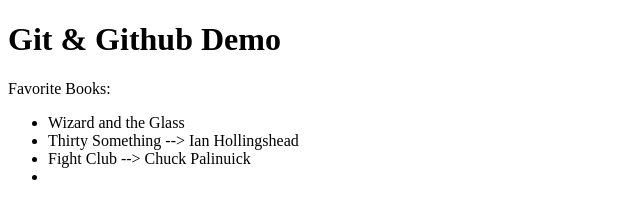
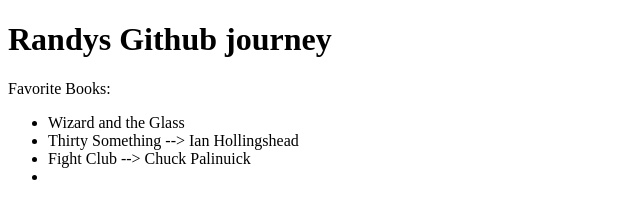
Before and after one commit to VanLance/github-collab-demo, a plain HTML site: page index.html in a window 1280 px wide. Shown: the whole page, without its empty margins (0-640 px from the left). Drawn offline with Linux system fonts and the light colour scheme.

```diff
--- a/index.html
+++ b/index.html
@@ -6,7 +6,7 @@
   <title>Github Collab</title>
 </head>
 <body>
-  <h1>Git & Github Demo</h1>
+  <h1>Randys Github journey</h1>
 
   <!-- ul>li*4 -->
   <p>Favorite Books:</p>
```
